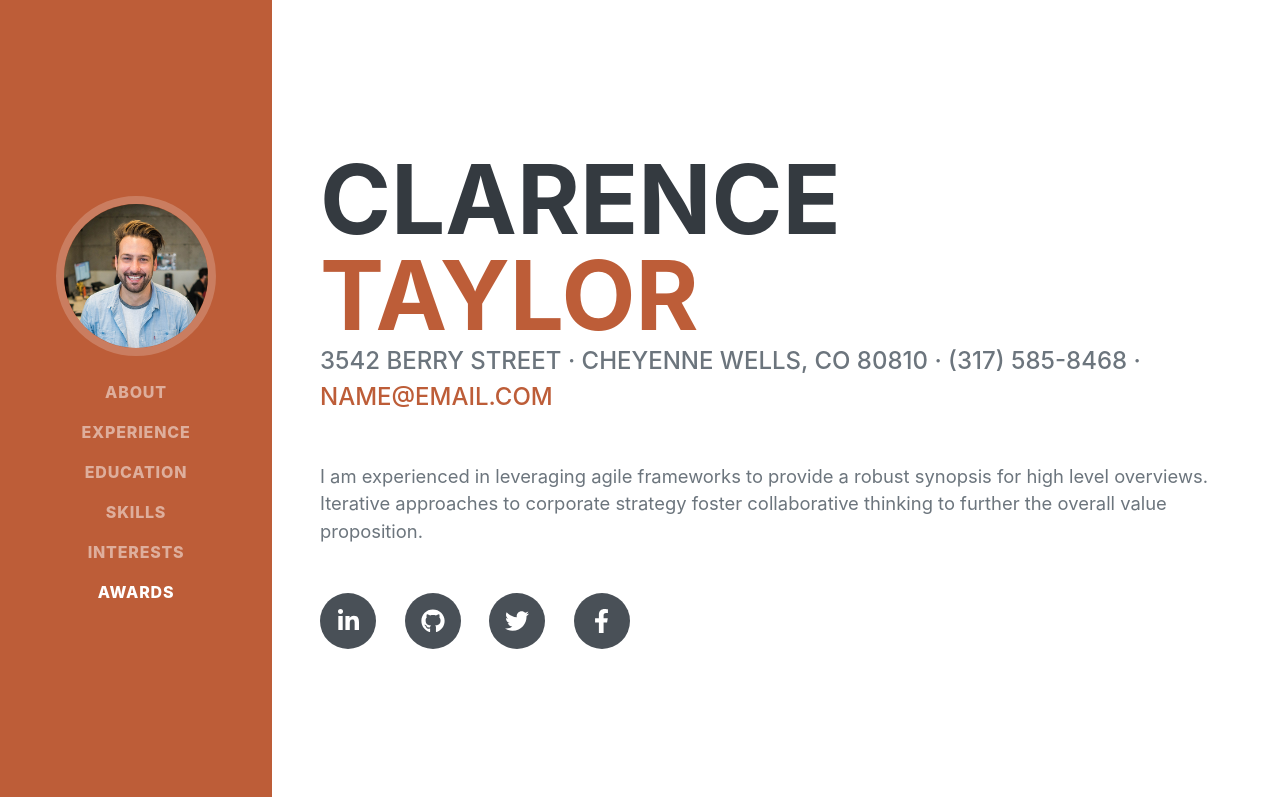
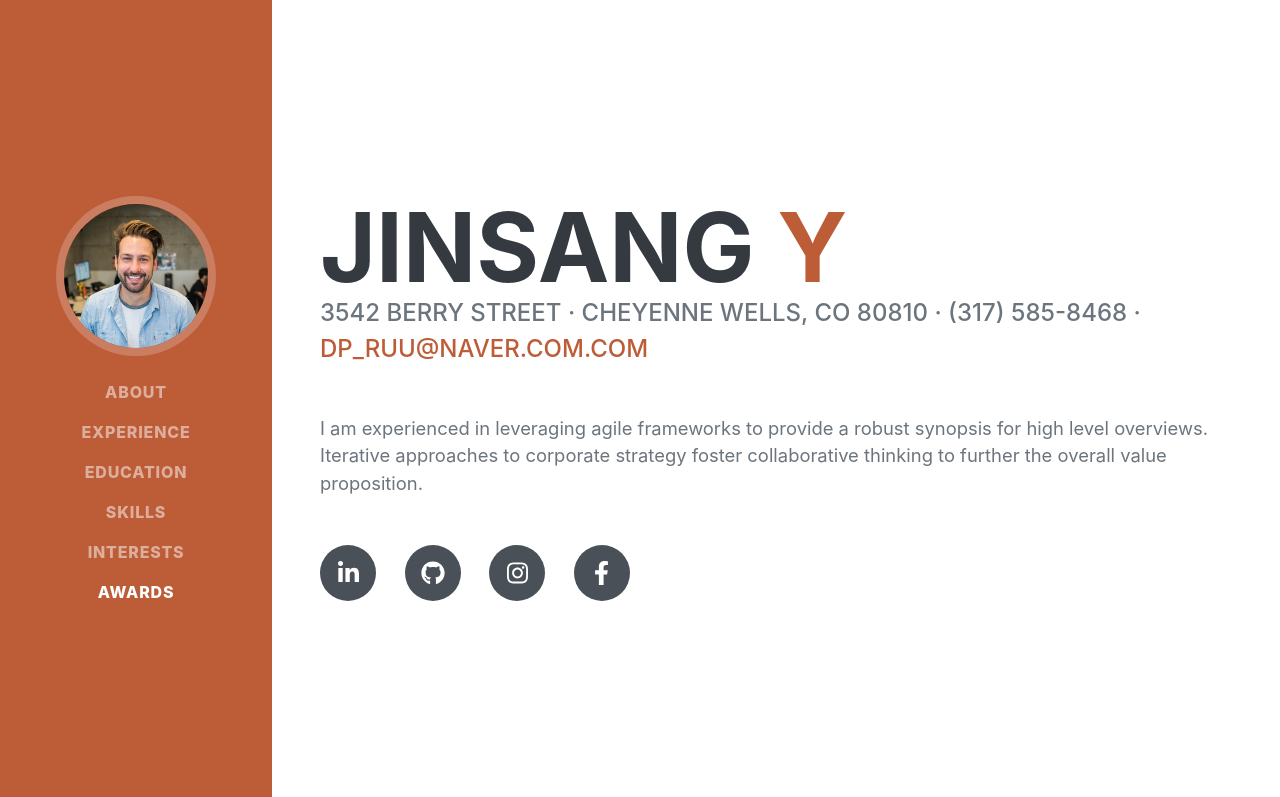
Before and after one commit to dpruu/dpruu.github.io, a plain HTML site: page index.html in a window 1280 px wide. Shown: the top 797 px of the page. Drawn offline with nearby package versions, Linux system fonts and the light colour scheme; a web font is replaced by a local one.

Commit message:
index_change

```diff
--- a/index.html
+++ b/index.html
@@ -5,7 +5,7 @@
         <meta name="viewport" content="width=device-width, initial-scale=1, shrink-to-fit=no" />
         <meta name="description" content="" />
         <meta name="author" content="" />
-        <title>Resume - Start Bootstrap Theme</title>
+        <title>YJS :: PortFolio</title>
         <link rel="icon" type="image/x-icon" href="assets/img/favicon.ico" />
         <!-- Font Awesome icons (free version)-->
         <script src="https://use.fontawesome.com/releases/v5.13.0/js/all.js" crossorigin="anonymous"></script>
@@ -34,29 +34,33 @@
                 </ul>
             </div>
         </nav>
+
+
         <!-- Page Content-->
         <div class="container-fluid p-0">
             <!-- About-->
             <section class="resume-section" id="about">
                 <div class="resume-section-content">
                     <h1 class="mb-0">
-                        Clarence
-                        <span class="text-primary">Taylor</span>
+                        Jinsang
+                        <span class="text-primary">Y</span>
                     </h1>
                     <div class="subheading mb-5">
                         3542 Berry Street · Cheyenne Wells, CO 80810 · (317) 585-8468 ·
-                        <a href="mailto:name@email.com">name@email.com</a>
+                        <a href="mailto:dp_ruu@naver.com">dp_ruu@naver.com.com</a>
                     </div>
                     <p class="lead mb-5">I am experienced in leveraging agile frameworks to provide a robust synopsis for high level overviews. Iterative approaches to corporate strategy foster collaborative thinking to further the overall value proposition.</p>
                     <div class="social-icons">
                         <a class="social-icon" href="#"><i class="fab fa-linkedin-in"></i></a>
-                        <a class="social-icon" href="#"><i class="fab fa-github"></i></a>
-                        <a class="social-icon" href="#"><i class="fab fa-twitter"></i></a>
+                        <a class="social-icon" href="https://github.com/dpruu"><i class="fab fa-github"></i></a>
+                        <a class="social-icon" href="#"><i class="fab fa-instagram"></i></a>
                         <a class="social-icon" href="#"><i class="fab fa-facebook-f"></i></a>
                     </div>
                 </div>
             </section>
             <hr class="m-0" />
+
+
             <!-- Experience-->
             <section class="resume-section" id="experience">
                 <div class="resume-section-content">
```
